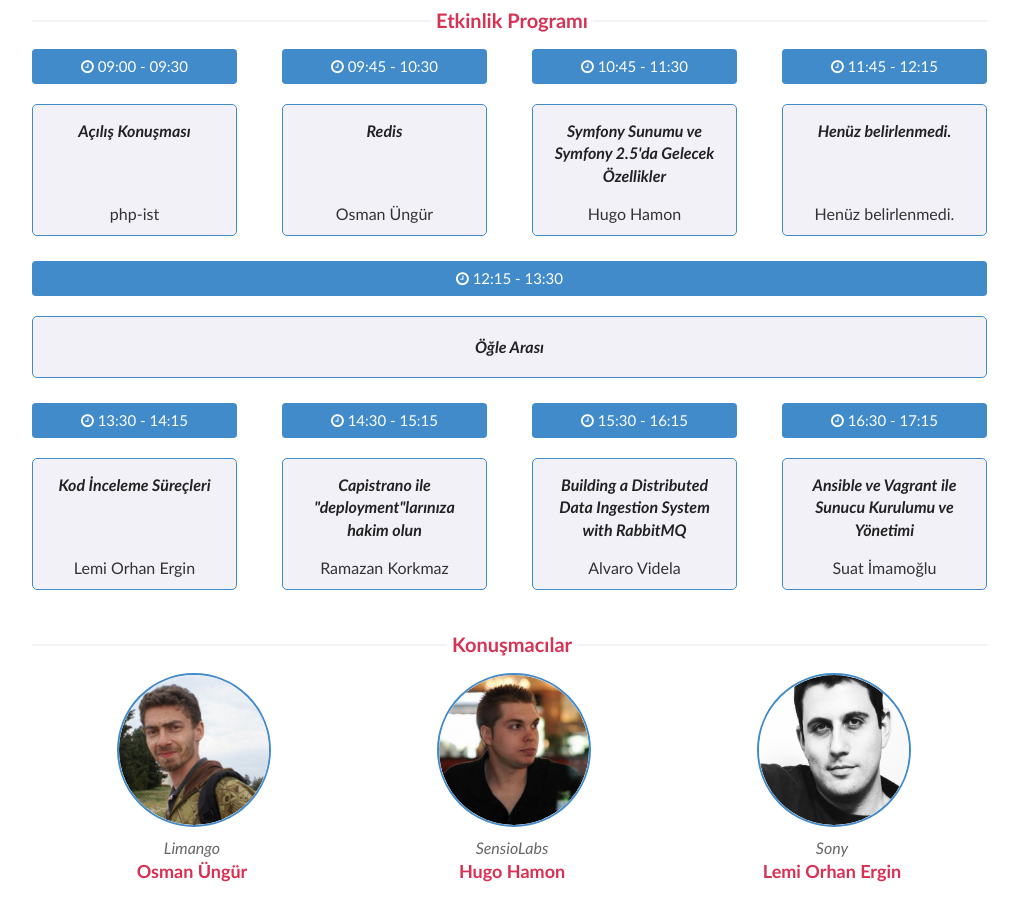
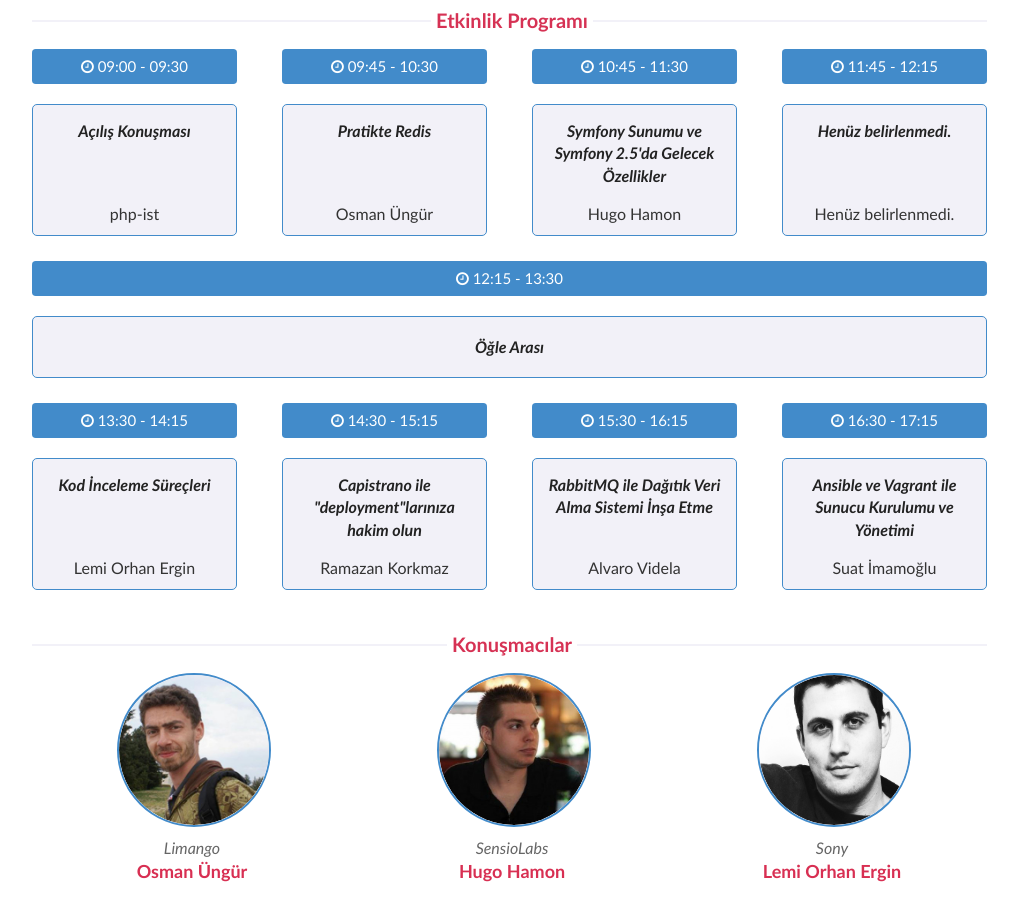
Before and after one commit to rakodev/phpist2014, a plain HTML site: page index.html in a window 1280 px wide. Shown: the part 1240-2161 px from the top of the page, without its empty margins (128-1146 px from the left). Drawn offline with Linux system fonts and the light colour scheme.

Commit message:
Oturum düzenlemeleri

```diff
--- a/index.html
+++ b/index.html
@@ -198,7 +198,7 @@
                   <div class="programText">
                      <h4 class="lucida sessionTopic">
                         <em>
-                        Redis
+                        Pratikte Redis
                         </em>
                      </h4>
                      <div class="clearfix"></div>
@@ -308,7 +308,7 @@
                   <div class="programText">
                      <h4 class="lucida sessionTopic">
                         <em>
-                        Building a Distributed Data Ingestion System with RabbitMQ
+                        RabbitMQ ile Dağıtık Veri Alma Sistemi İnşa Etme
                         </em>
                      </h4>
                      <div class="clearfix"></div>
```
Also changed, not shown: en.html (+1 -1 lines).
